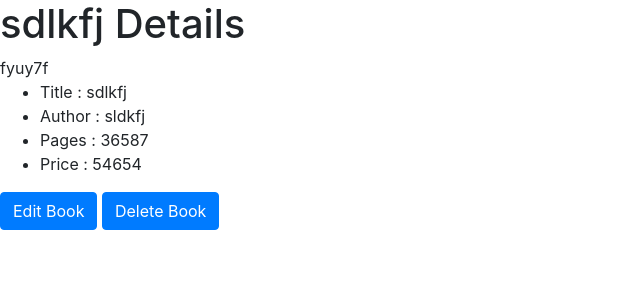
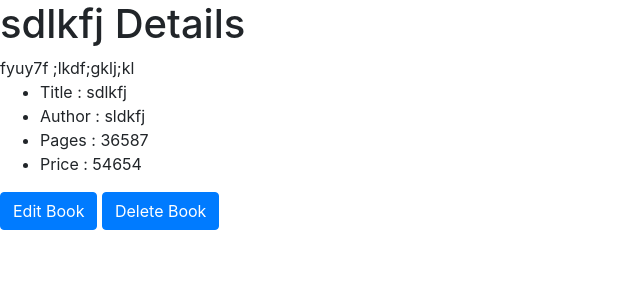
Before and after one commit to shivaPrasad9980/Crudrepo, a Django app: page /3/ in a window 1280 px wide. Shown: the top 300 px of the page, without its empty margins (0-640 px from the left). Run offline with Django 5.2, Linux system fonts and the light colour scheme; data comes from the database, SQL or seed files in the repository.

Commit message:
huihuiui

```diff
--- a/templates/testapp/book_detail.html
+++ b/templates/testapp/book_detail.html
@@ -10,6 +10,7 @@
     {% comment %}  book is the default object or we can put object {% endcomment %}
     <h1> {{book.title}} Details</h1>
     fyuy7f
+    ;lkdf;gklj;kl
     <ul>
         <li>Title : {{book.title}}</li>
         <li>Author : {{book.author}}</li>
```
